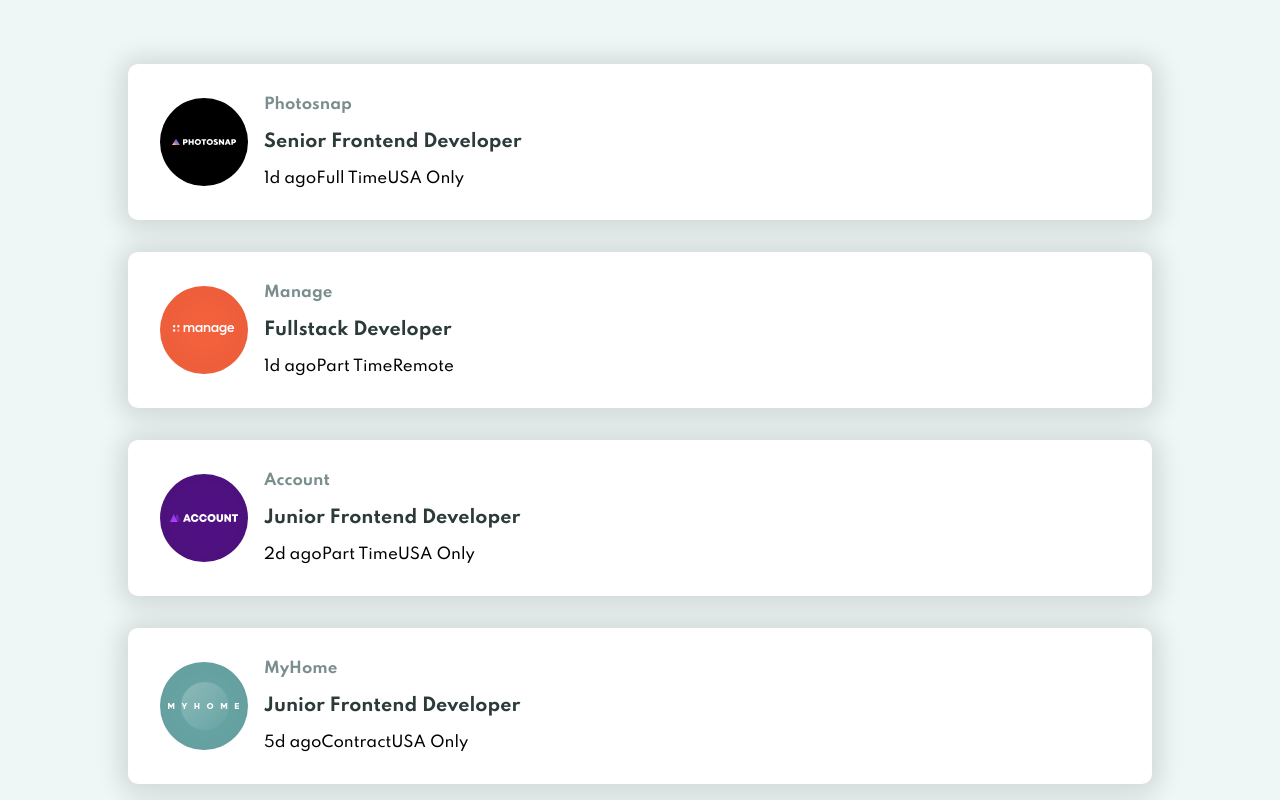
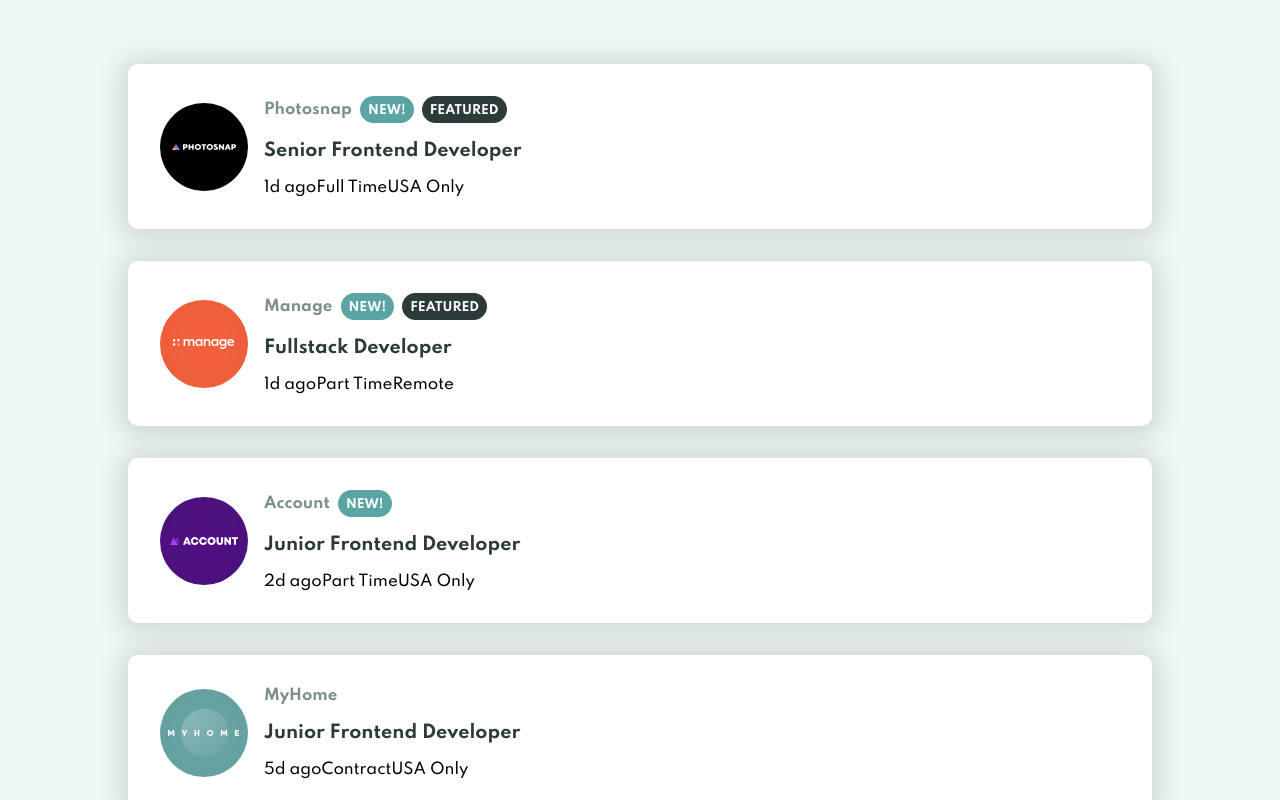
Before and after one commit to ricoputrap/react-job-listings, a React (Create React App) app: page / in a window 1280 px wide. Shown: the top 800 px of the page. Built offline with nearby package versions, Linux system fonts and the light colour scheme.

Commit message:
Implement job details header section

```diff
--- a/public/data.json
+++ b/public/data.json
@@ -3,8 +3,8 @@
     "id": 1,
     "company": "Photosnap",
     "logo": "images/photosnap.svg",
-    "new": true,
-    "featured": true,
+    "isNew": true,
+    "isFeatured": true,
     "position": "Senior Frontend Developer",
     "role": "Frontend",
     "level": "Senior",
@@ -18,8 +18,8 @@
     "id": 2,
     "company": "Manage",
     "logo": "images/manage.svg",
-    "new": true,
-    "featured": true,
+    "isNew": true,
+    "isFeatured": true,
     "position": "Fullstack Developer",
     "role": "Fullstack",
     "level": "Midweight",
@@ -33,8 +33,8 @@
     "id": 3,
     "company": "Account",
     "logo": "images/account.svg",
-    "new": true,
-    "featured": false,
+    "isNew": true,
+    "isFeatured": false,
     "position": "Junior Frontend Developer",
     "role": "Frontend",
     "level": "Junior",
@@ -48,8 +48,8 @@
     "id": 4,
     "company": "MyHome",
     "logo": "images/myhome.svg",
-    "new": false,
-    "featured": false,
+    "isNew": false,
+    "isFeatured": false,
     "position": "Junior Frontend Developer",
     "role": "Frontend",
     "level": "Junior",
@@ -63,8 +63,8 @@
     "id": 5,
     "company": "Loop Studios",
     "logo": "images/loop-studios.svg",
-    "new": false,
-    "featured": false,
+    "isNew": false,
+    "isFeatured": false,
     "position": "Software Engineer",
     "role": "Fullstack",
     "level": "Midweight",
@@ -78,8 +78,8 @@
     "id": 6,
     "company": "FaceIt",
     "logo": "images/faceit.svg",
-    "new": false,
-    "featured": false,
+    "isNew": false,
+    "isFeatured": false,
     "position": "Junior Backend Developer",
     "role": "Backend",
     "level": "Junior",
@@ -93,8 +93,8 @@
     "id": 7,
     "company": "Shortly",
     "logo": "images/shortly.svg",
-    "new": false,
-    "featured": false,
+    "isNew": false,
+    "isFeatured": false,
     "position": "Junior Developer",
     "role": "Frontend",
     "level": "Junior",
@@ -108,8 +108,8 @@
     "id": 8,
     "company": "Insure",
     "logo": "images/insure.svg",
-    "new": false,
-    "featured": false,
+    "isNew": false,
+    "isFeatured": false,
     "position": "Junior Frontend Developer",
     "role": "Frontend",
     "level": "Junior",
@@ -123,8 +123,8 @@
     "id": 9,
     "company": "Eyecam Co.",
     "logo": "images/eyecam-co.svg",
-    "new": false,
-    "featured": false,
+    "isNew": false,
+    "isFeatured": false,
     "position": "Full Stack Engineer",
     "role": "Fullstack",
     "level": "Midweight",
@@ -138,8 +138,8 @@
     "id": 10,
     "company": "The Air Filter Company",
     "logo": "images/the-air-filter-company.svg",
-    "new": false,
-    "featured": false,
+    "isNew": false,
+    "isFeatured": false,
     "position": "Front-end Dev",
     "role": "Frontend",
     "level": "Junior",
--- a/src/components/Job/Job.module.css
+++ b/src/components/Job/Job.module.css
@@ -12,10 +12,14 @@
   margin-right: 1rem;
 }
 
+.details_header > div {
+  display: inline-block;
+  margin-right: 0.5rem;
+}
+
 .company {
   font-weight: 700;
   color: hsl(180, 8%, 52%);
-  margin-right: 0.5rem;
 }
 
 .position {
--- a/src/components/Job/index.js
+++ b/src/components/Job/index.js
@@ -1,4 +1,5 @@
 import PropTypes from 'prop-types'
+import RoundedChip from '../RoundedChip';
 import styles from "./Job.module.css"
 
 const Job = ({job}) => {
@@ -12,10 +13,10 @@ const Job = ({job}) => {
       <div className={ styles.details }>
         <img src={ logo } alt="photosnap"/>
         <div>
-          <div>
-            <span className={ styles.company }>{ company }</span>
-            <span>{ isNew && "NEW!" }</span>
-            <span>{ isFeatured && "FEATURED" }</span>
+          <div className={ styles.details_header }>
+            <div className={ styles.company }>{ company }</div>
+            { isNew && <RoundedChip label="NEW!" /> }
+            { isFeatured && <RoundedChip label="FEATURED" isDark /> }
           </div>
           <h3 className={ styles.position }>{ position }</h3>
           <div>
--- /dev/null
+++ b/src/components/RoundedChip/RoundedChip.module.css
@@ -0,0 +1,12 @@
+.container {
+  color: #fff;
+  background-color: hsl(180, 29%, 50%);
+  font-size: 0.75rem;
+  font-weight: 700;
+  padding: 8px 8px 5px 8px;
+  border-radius: 15px;
+}
+
+.dark {
+  background-color: hsl(180, 14%, 20%);
+}
--- /dev/null
+++ b/src/components/RoundedChip/index.js
@@ -0,0 +1,22 @@
+import React from 'react'
+import PropTypes from 'prop-types'
+import styles from "./RoundedChip.module.css";
+
+const Chip = ({ label, isDark }) => {
+  return (
+    <div className={` ${styles.container} ${isDark && styles.dark} `}>
+      { label }
+    </div>
+  )
+}
+
+Chip.propTypes = {
+  label: PropTypes.string,
+  isDark: PropTypes.bool
+}
+
+Chip.defaultProps = {
+  isDark: false,
+}
+
+export default Chip
```
